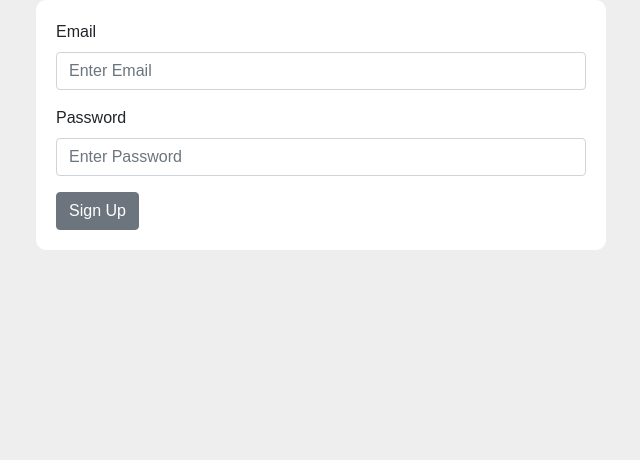
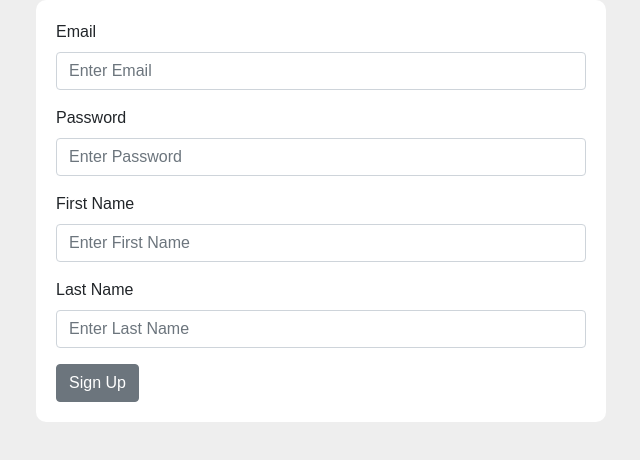
Before and after one commit to chetand27/shopping-cart-react, a React (Create React App) app: page / in a window 1280 px wide. Shown: the top 460 px of the page, without its empty margins (319-959 px from the left). Built offline with nearby package versions, Linux system fonts and the light colour scheme.

Commit message:
Added First Name and Last name to sign up form

```diff
--- a/src/components/users/sign_up.js
+++ b/src/components/users/sign_up.js
@@ -10,6 +10,8 @@ class UserSignUp extends Component {
     this.state = {
       email: '',
       password: '',
+      first_name: '',
+      last_name: '',
       visible: true,
       redirect: false,
       user_id: null
@@ -27,7 +29,9 @@ class UserSignUp extends Component {
     const body = {
       user: {
           email: this.state.email,
-          password: this.state.password
+          password: this.state.password,
+          first_name: this.state.first_name,
+          last_name: this.state.last_name
       }
     };
 
@@ -72,6 +76,14 @@ class UserSignUp extends Component {
                   <Label for="user_password">Password</Label>
                   <Input type="password" name="user[password]" id="user_password" placeholder="Enter Password" value={this.state.password} onChange={ e => this.setState({password: e.target.value})} />
                 </FormGroup>
+                <FormGroup>
+                  <Label for="user_first_name">First Name</Label>
+                  <Input type="input" name="user[first_name]" id="user_first_name" placeholder="Enter First Name" value={this.state.first_name} onChange={ e => this.setState({first_name: e.target.value})} />
+                </FormGroup>
+                <FormGroup>
+                  <Label for="user_last_name">Last Name</Label>
+                  <Input type="input" name="user[last_name]" id="user_last_name" placeholder="Enter Last Name" value={this.state.last_name} onChange={ e => this.setState({last_name: e.target.value})} />
+                </FormGroup>
                 { this.state.redirect ? <Redirect to={`/users/${this.state.user_id}/confirmation`} /> : ''}
                 <Button>Sign Up</Button>
               </Form>
```
